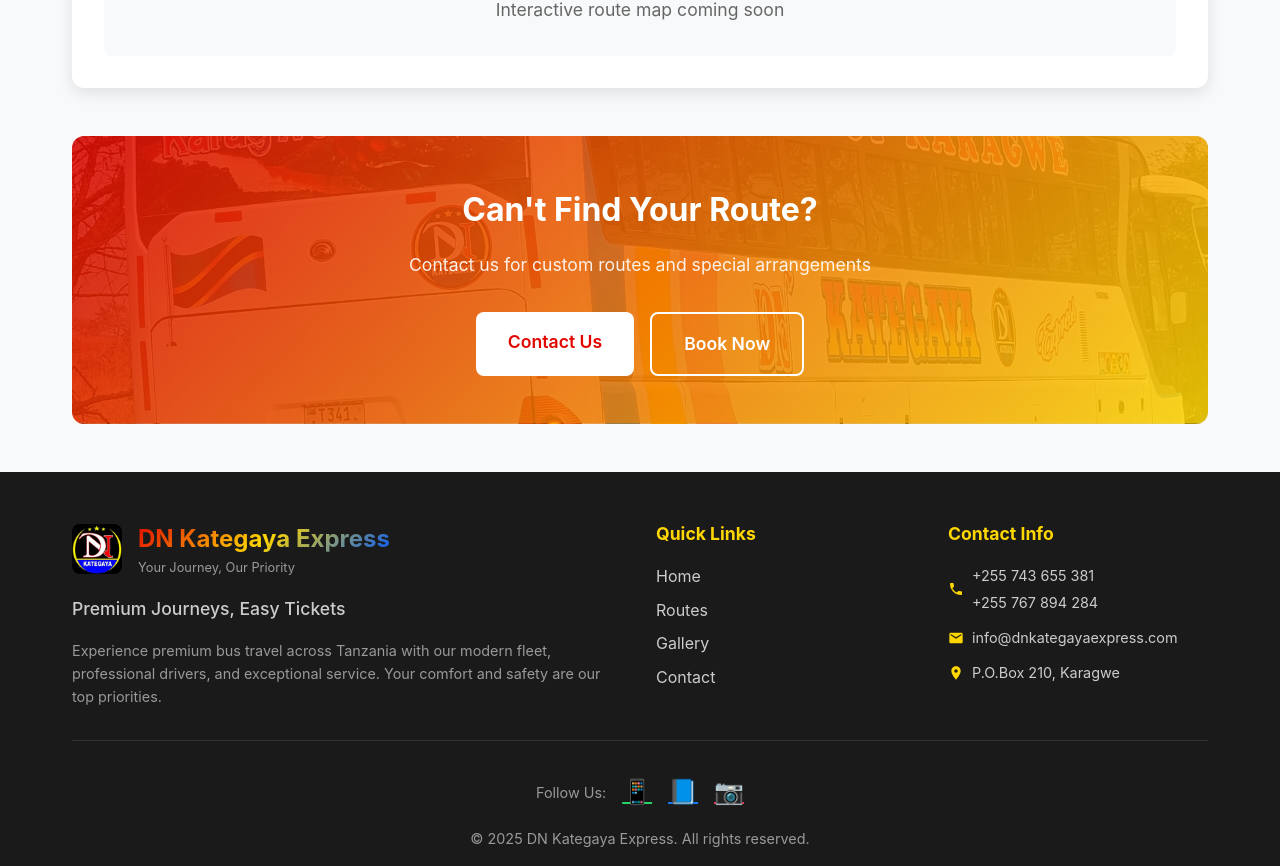
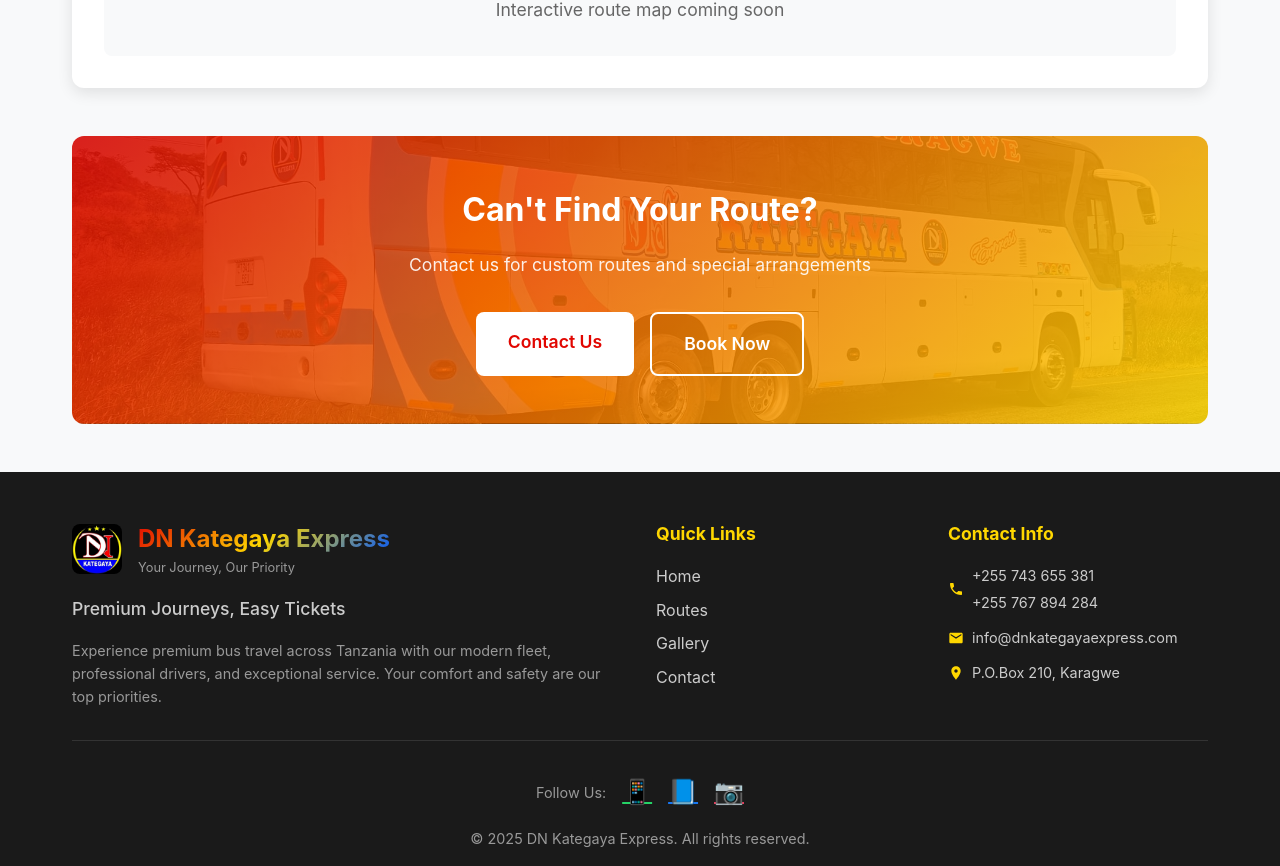
Before and after one commit to Dawinz/dn-kategaya-express-site, a React (Create React App) app: page /routes in a window 1280 px wide. Shown: the part 1258-2124 px from the top of the page. Built offline with nearby package versions, Linux system fonts and the light colour scheme.

Commit message:
Update CTA background image to bus-fleet-2.jpeg for better visual appeal

```diff
--- a/src/pages/Routes.jsx
+++ b/src/pages/Routes.jsx
@@ -217,7 +217,7 @@
 
         {/* Call to Action */}
         <div style={{
-          background: `linear-gradient(135deg, rgba(225,6,0,0.85), rgba(255,215,0,0.85)), url(${getImagePath(IMAGES.BUS_FLEET_1)})`,
+          background: `linear-gradient(135deg, rgba(225,6,0,0.85), rgba(255,215,0,0.85)), url(${getImagePath(IMAGES.BUS_FLEET_2)})`,
           backgroundSize: 'cover',
           backgroundPosition: 'center',
           backgroundRepeat: 'no-repeat',
```
